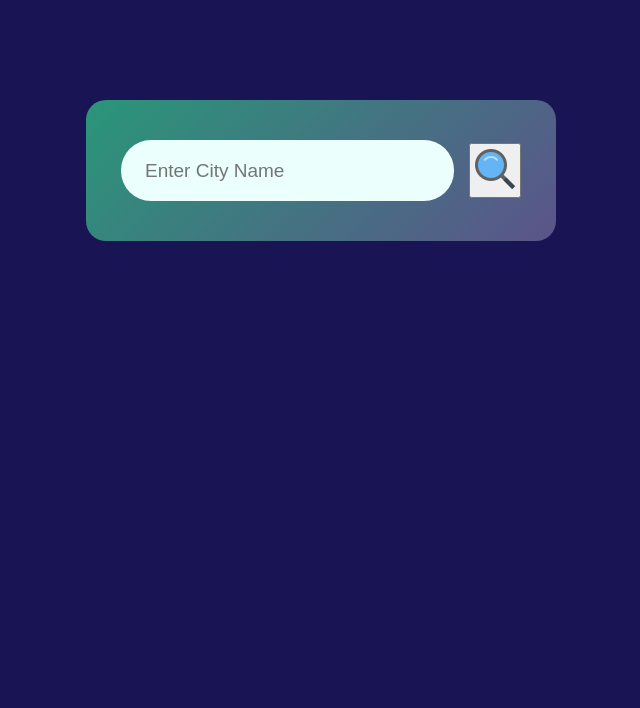
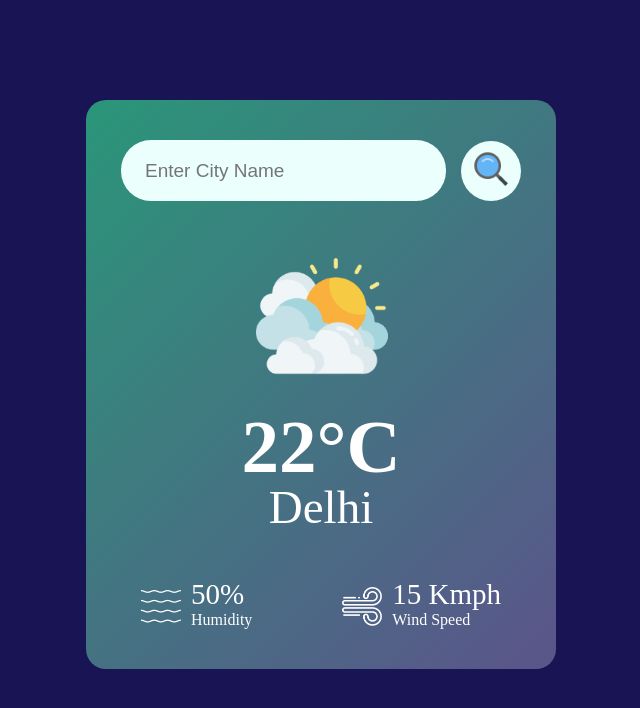
Before and after one commit to yasharyas/Weather_app, a plain HTML site: page index.html in a window 1280 px wide. Shown: the whole page, without its empty margins (319-959 px from the left). Drawn offline with Linux system fonts and the light colour scheme.

Commit message:
Basic Front-end done

```diff
--- a/index.html
+++ b/index.html
@@ -12,6 +12,36 @@
             <input type="text" name="" id="" placeholder="Enter City Name" spellcheck="false">
             <button><img src="Images/Search Icon.png" alt="search-icon"></button>
         </div>
+
+        <div class="weather">
+            <img src="Images/clouds.png" class="weather-icon">
+            <h1 class="temp">22°C</h1>
+            <h2 class="city">Delhi</h2>
+
+            <div class="details">
+                <div class="col">
+                    <img src="Images/humidity.png" >
+                    <div>
+                        <p class="humidity">50%</p>
+                        <p>Humidity</p>
+                    </div>
+                </div>
+
+
+
+                <div class="col">
+                    <img src="Images/wind.png" >
+                    <div>
+                        <p class="wind">15 Kmph</p>
+                        <p>Wind Speed</p>
+                    </div>
+                </div>
+
+
+            </div>
+
+        </div>
+
 </div>
 </body>
 </html>
--- a/style.css
+++ b/style.css
@@ -34,3 +34,48 @@ body{
     margin-right: 15px;
     font-size: 19px;
 }
+.search button{
+    border: 0;
+    outline: 0;
+    background-color: #ebfffc;
+    border-radius: 50%;
+    width:60px;
+    height: 60px;
+    cursor: pointer;
+}
+.search button img{
+    width:40px;
+}
+.weather-icon{
+    width:169px;
+    margin-top: 30px;
+}
+.weather h1{
+    font-size: 75px;
+    font-weight: 600;
+}
+.weather h2{
+    font-size: 47px;
+    font-weight: 400;
+    margin-top:-10px;
+}
+.details{
+    display: flex;
+    align-items: center;
+    justify-content: space-between;
+    padding: 0 20px;
+    margin-top: 50px;
+}
+.col{
+    display: flex;
+    align-items: center;
+    text-align: left;
+}
+.col img{
+    width:40px;
+    margin-right:10px;
+}
+.humidity ,.wind{
+    font-size: 29px;
+    margin-top:-6px;
+}
```
